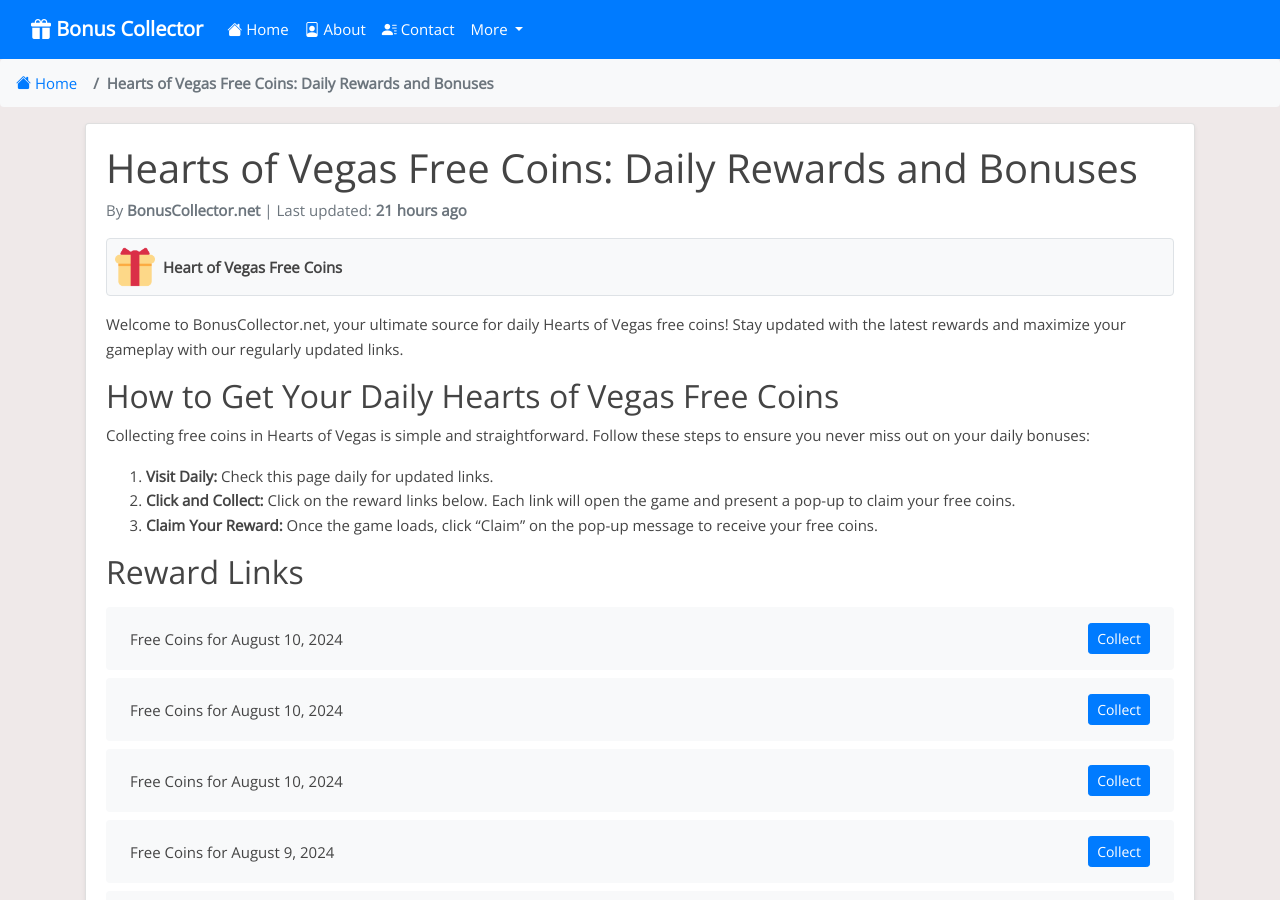
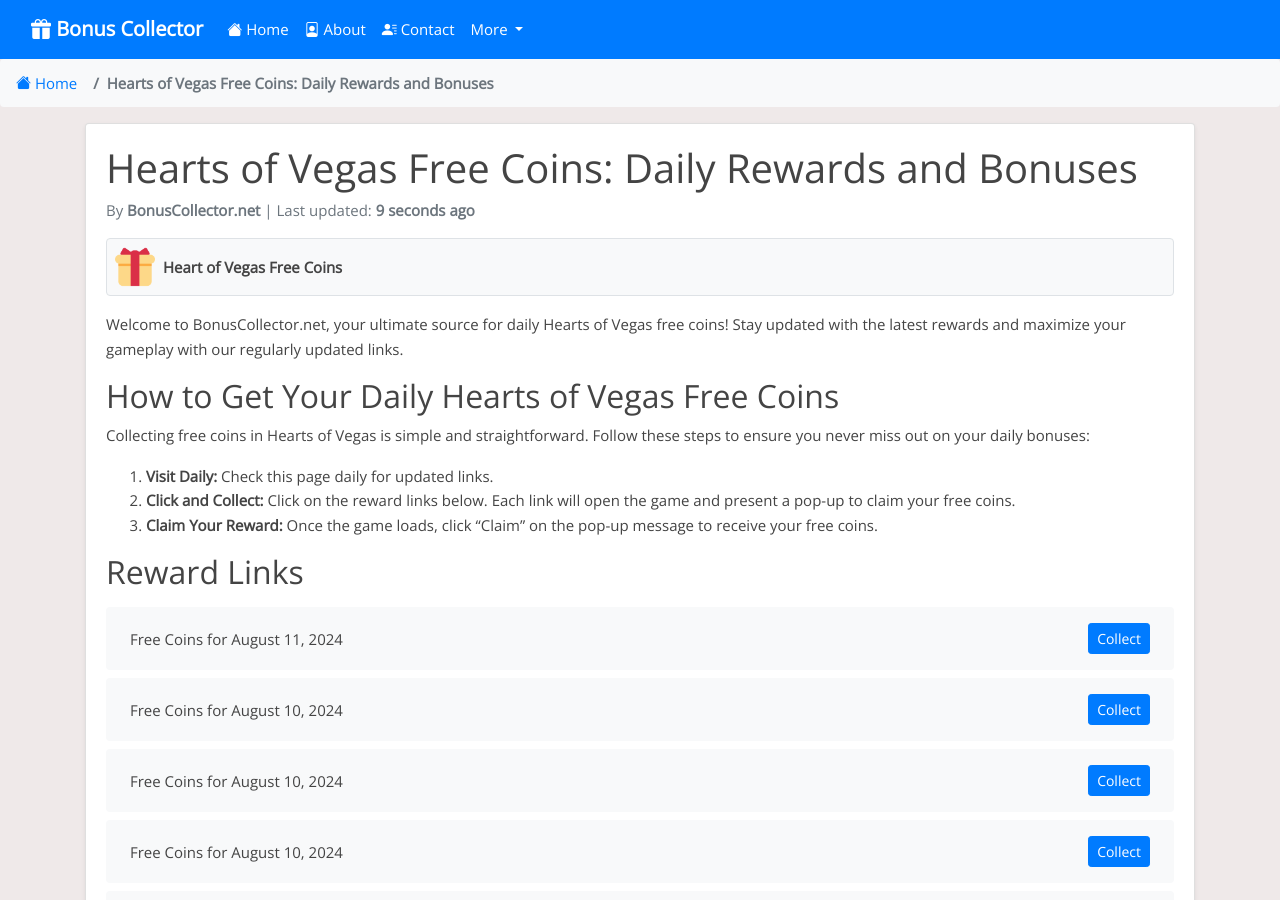
Before and after one commit to Prollad99/bs-net, a Jekyll site: the page built from _posts/2024-08-02-heart-of-vegas.md, in a window 1280 px wide and 900 px high. Built offline with Jekyll 4.4.1, drawn with Linux system fonts in a browser that asks for light colours; nearby versions of some CDN libraries; comment, search, counter and statistics services are not loaded; some of the changed text lies outside the part shown.

Commit message:
Update heart-of-vegas reward links and last modified date

```diff
--- a/_data/include_files.yml
+++ b/_data/include_files.yml
@@ -74,7 +74,7 @@
   last_modified: 2024-08-10 03:17:45
 
 heart-of-vegas.html:
-  last_modified: 2024-08-10 03:17:47
+  last_modified: 2024-08-11 00:30:44
 
 solitaire-grand-harvest.html:
   last_modified: 2024-08-09 12:26:26
--- a/_includes/heart-of-vegas.html
+++ b/_includes/heart-of-vegas.html
@@ -1,4 +1,8 @@
 <ul class="list-group mt-3 mb-4">
+  <li class="list-group-item d-flex justify-content-between align-items-center">
+    <span>Free Coins for August 11, 2024</span>
+    <a href="https://hovsocial.onelink.me/bx8J/azrb05qk" class="btn btn-primary btn-sm">Collect</a>
+  </li>
   <li class="list-group-item d-flex justify-content-between align-items-center">
     <span>Free Coins for August 10, 2024</span>
     <a href="https://hovsocial.onelink.me/bx8J/2zmuh1p9" class="btn btn-primary btn-sm">Collect</a>
@@ -395,8 +399,4 @@
     <span>Free Coins for Invalid Date</span>
     <a href="https://hovsocial.onelink.me/bx8J/l4w6ya05" class="btn btn-primary btn-sm">Collect</a>
   </li>
-  <li class="list-group-item d-flex justify-content-between align-items-center">
-    <span>Free Coins for Invalid Date</span>
-    <a href="https://hovsocial.onelink.me/bx8J/ualnmpkr" class="btn btn-primary btn-sm">Collect</a>
-  </li>
 </ul>
```
Also changed, not shown: links-json/heart-of-vegas.json (+4 -3 lines).
